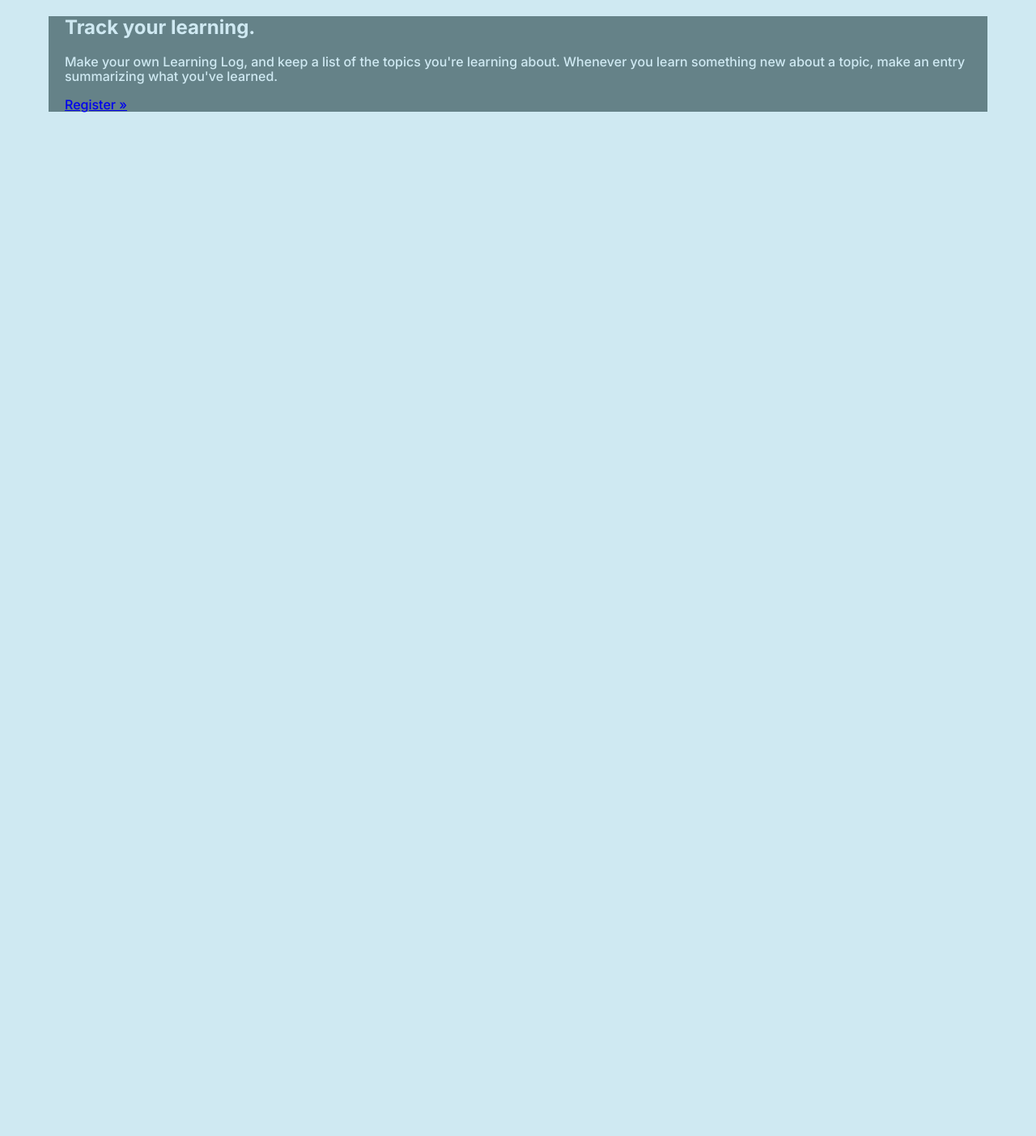
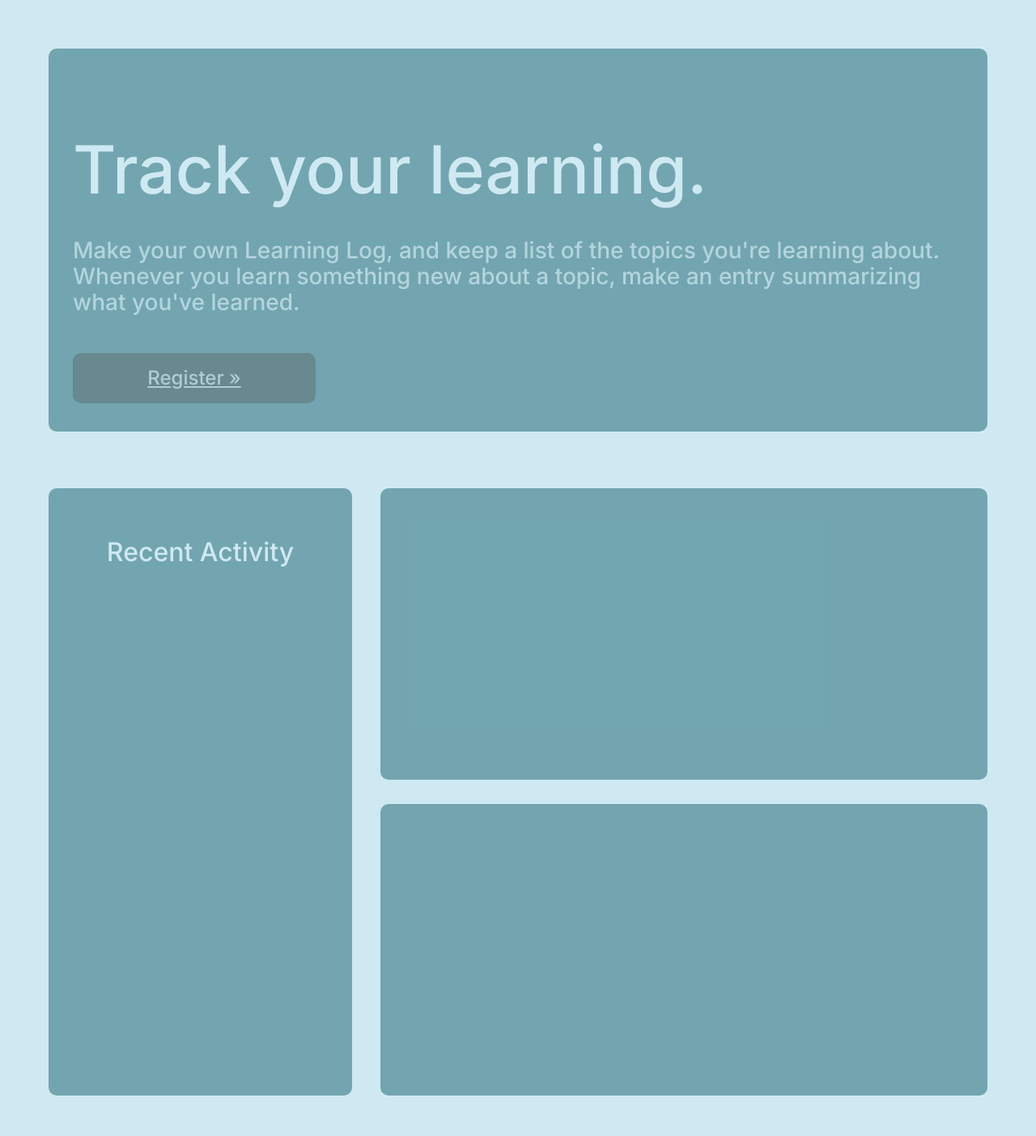
Before and after one commit to Antooon32/learning_log, a Django app: page / in a window 1280 px wide. Shown: the part 120-1523 px from the top of the page at 81% size. Before the commit the page ends 259 px from the top, so only its background shows below. Run offline with Django 5.2, Linux system fonts and the light colour scheme; style sheets or scripts are compiled from the project's sources; some libraries are stand-ins or nearby versions.

Commit message:
index sass

```diff
--- a/learning_logs/templates/learning_logs/index.html
+++ b/learning_logs/templates/learning_logs/index.html
@@ -2,21 +2,27 @@
 
 {% block page_header %}
 <section class="hero">
-    <div class="container">
-        <h1 class="display-3">Track your learning.</h1>
+        <div class="main-container">
+            <h1 class="main-container__title">Track your learning.</h1>
 
-        <p class="lead">
+            <p class="main-container__description">
                 Make your own Learning Log, and keep a list of the
                 topics you're learning about. Whenever you learn something new
                 about a topic, make an entry summarizing what you've learned.
             </p>
             {% if user.is_authenticated %}
-            <a class="btn btn-lg btn-primary" href="{% url 'learning_logs:topics' %}"
-                role="button">View your topics &raquo;</a>
+            <a class="main-container__button" href="{% url 'learning_logs:topics' %}" role="button">View your topics
+                &raquo;</a>
             {% else %}
-            <a class="btn btn-lg btn-primary" href="{% url 'users:register' %}"
-                role="button">Register &raquo;</a>
+            <a class="main-container__button" href="{% url 'users:register' %}" role="button">Register &raquo;</a>
             {% endif %}
+        </div>
+        <div class="second-container">
+            <div class="main-container second-container__block a recent">
+                <h2 class="recent__title">Recent Activity</h2>
+            </div>
+            <div class="main-container second-container__block b"></div>
+            <div class="main-container second-container__block c"></div>
         </div>
 </section>
 {% endblock page_header %}
--- a/static/sass/layout/base.scss
+++ b/static/sass/layout/base.scss
@@ -3,6 +3,7 @@
     // height: 100px;
     padding-top: 30px;
     padding-bottom: 30px;
+    margin-bottom: 60px;
 
     // .container {
     //     display: flex;
--- a/static/sass/layout/index.scss
+++ b/static/sass/layout/index.scss
@@ -1,3 +1,140 @@
-.hero {
-    background-color: get-var(main__third);
+.main-container {
+    background-color: get-var(main__second);
+    border-radius: 10px;
+    width: 100%;
+    padding: 10px 12px;
+    margin-bottom: 23px;
+
+    @media screen and (min-width: getBreakPoint(tablet)) {
+        padding: 10px 22px;
+        margin-bottom: 44px;
+    }
+
+    @media screen and (min-width: getBreakPoint(desktop)) {
+        padding: 35px 30px;
+        margin-bottom: 70px;
+    }
+
+    &__title {
+        font-size: 32px;
+        margin-bottom: 19px;
+        font-weight: 500;
+        text-align: center;
+
+        @media screen and (min-width: getBreakPoint(tablet)) {
+            font-size: 64px;
+            margin-bottom: 22px;
+            text-align: start;
+        }
+
+        @media screen and (min-width: getBreakPoint(desktop)) {
+            font-size: 82px;
+            margin-bottom: 36px;
+        }
+    }
+
+    &__description {
+        font-size: 16px;
+        color: get-var(text__second);
+        margin-bottom: 58px;
+
+        @media screen and (min-width: getBreakPoint(tablet)) {
+            font-size: 24px;
+            margin-bottom: 33px;
+        }
+
+        @media screen and (min-width: getBreakPoint(desktop)) {
+            font-size: 28px;
+            margin-bottom: 46px;
+        }
+    }
+
+    &__button {
+        @include button(100%, 62px);
+
+        @media screen and (min-width: getBreakPoint(tablet)) {
+            @include button(300px, 62px);
+            margin-bottom: 17px;
+        }
+
+        @media screen and (min-width: getBreakPoint(desktop)) {
+            margin-bottom: 0;
+        }
+    }
 }
+
+.second-container {
+    margin-bottom: 50px;
+
+    @media screen and (min-width: getBreakPoint(tablet)) {
+        display: grid;
+        gap: 17px;
+        grid-template-areas:
+            "a b"
+            "a b"
+            "c c";
+        grid-template-columns: auto;
+        grid-template-rows: auto;
+
+        @media screen and (min-width: getBreakPoint(desktop)) {
+            grid-template-areas:
+            "a b b"
+            "a c c";
+            row-gap: 30px;
+            column-gap: 35px;
+        }
+    }
+
+    .a {
+        @media screen and (min-width: getBreakPoint(tablet)) {
+            grid-area: a;
+            width: 355px;
+        }
+
+        @media screen and (min-width: getBreakPoint(desktop)) {
+            width: 375px;
+        }
+    }
+
+    .b {
+        @media screen and (min-width: getBreakPoint(tablet)) {
+            grid-area: b;
+            width: 355px;
+        }
+
+        @media screen and (min-width: getBreakPoint(desktop)) {
+            width: 750px;
+            height: 360px;
+        }
+    }
+
+    .c {
+        @media screen and (min-width: getBreakPoint(tablet)) {
+            grid-area: c;
+            width: 100%;
+            height: 355px;
+        }
+
+        @media screen and (min-width: getBreakPoint(desktop)) {
+            width: 750px;
+            height: 360px;
+        }
+    }
+
+    &__block {
+        height: 750px;
+
+        @media screen and (min-width: getBreakPoint(tablet)) {
+            margin-bottom: 0;
+        }
+    }
+
+    .recent {
+        &__title {
+            font-size: 32px;
+            margin-bottom: 24px;
+            font-weight: 500;
+            text-align: center;
+        }
+    }
+}
--- a/static/sass/utilits/_mixins.scss
+++ b/static/sass/utilits/_mixins.scss
@@ -15,26 +15,23 @@
 transition: $transitions;
 }
 
-// @mixin button($w, $h, $b: #fff, $bh: #fff, $brs: 0px, $br: get-var(dark__green1), $brh: get-var(dark__green1), $f: 13px, $r: 30px) {
-//     border-radius: $r;
-//     width: $w;
-//     height: $h;
-//     background: $b;
-//     padding: 14px 28px;
-//     display: flex;
-//     justify-content: center;
-//     align-items: center;
-//     font-weight: 500;
-//     line-height: 150%;
-//     text-align: center;
-//     font-size: $f;
-//     color: get-var(dark__black1);
-//     cursor: pointer;
-//     border: $brs solid $br;
-//     @include multi-transition((border, background-color));
+@mixin button($w, $h) {
+    border-radius: 10px;
+    width: $w;
+    height: $h;
+    background-color: get-var(hover__first);
+    padding: 12px 39px;
+    display: flex;
+    justify-content: center;
+    align-items: center;
+    font-weight: 500;
+    text-align: center;
+    font-size: 24px;
+    color: get-var(text__second);
+    cursor: pointer;
+    @include multi-transition((background-color));
 
-//     &:hover {
-//         background-color: $bh;
-//         border: $brs solid $brh;
-//     }
-// }
+    &:hover {
+        background-color: get-var(hover__second);;
+    }
+}
```
Lines whose indentation alone changed are shown as unchanged.
